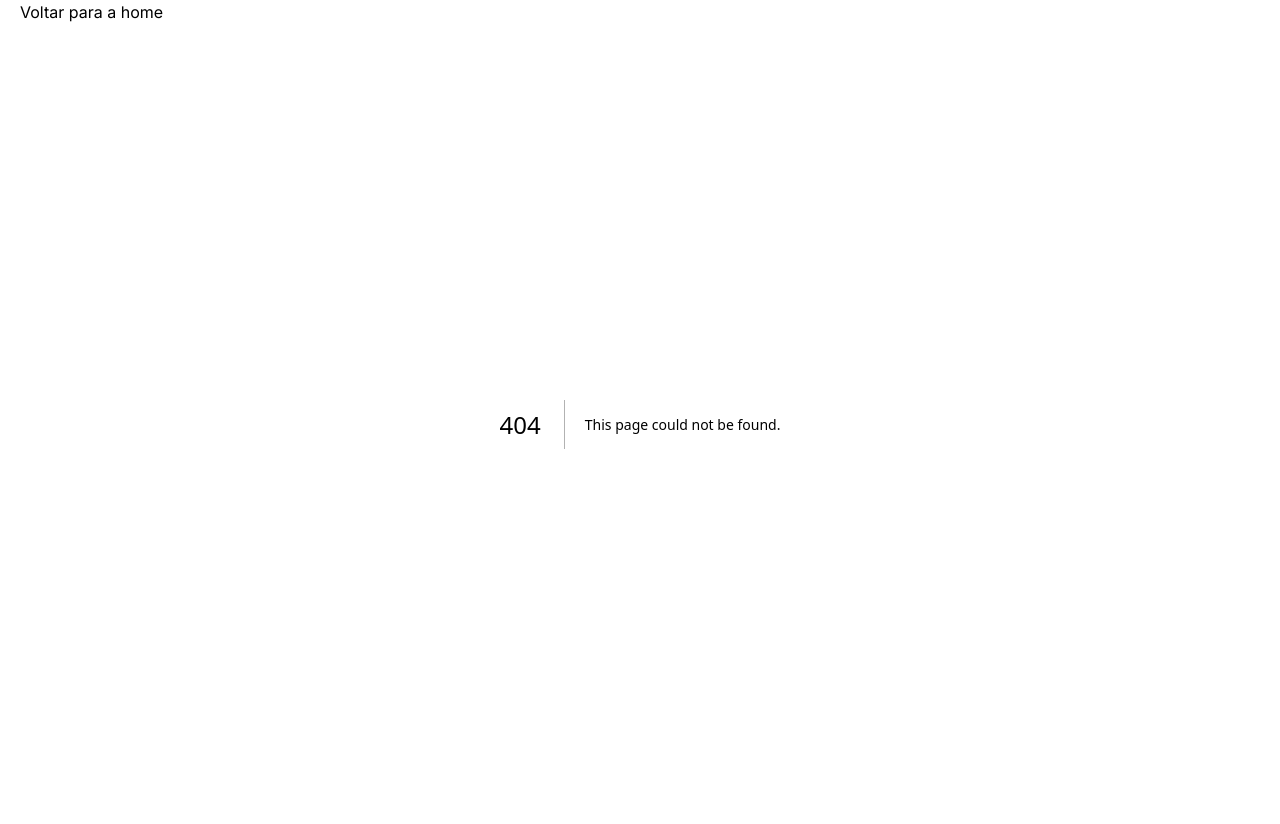
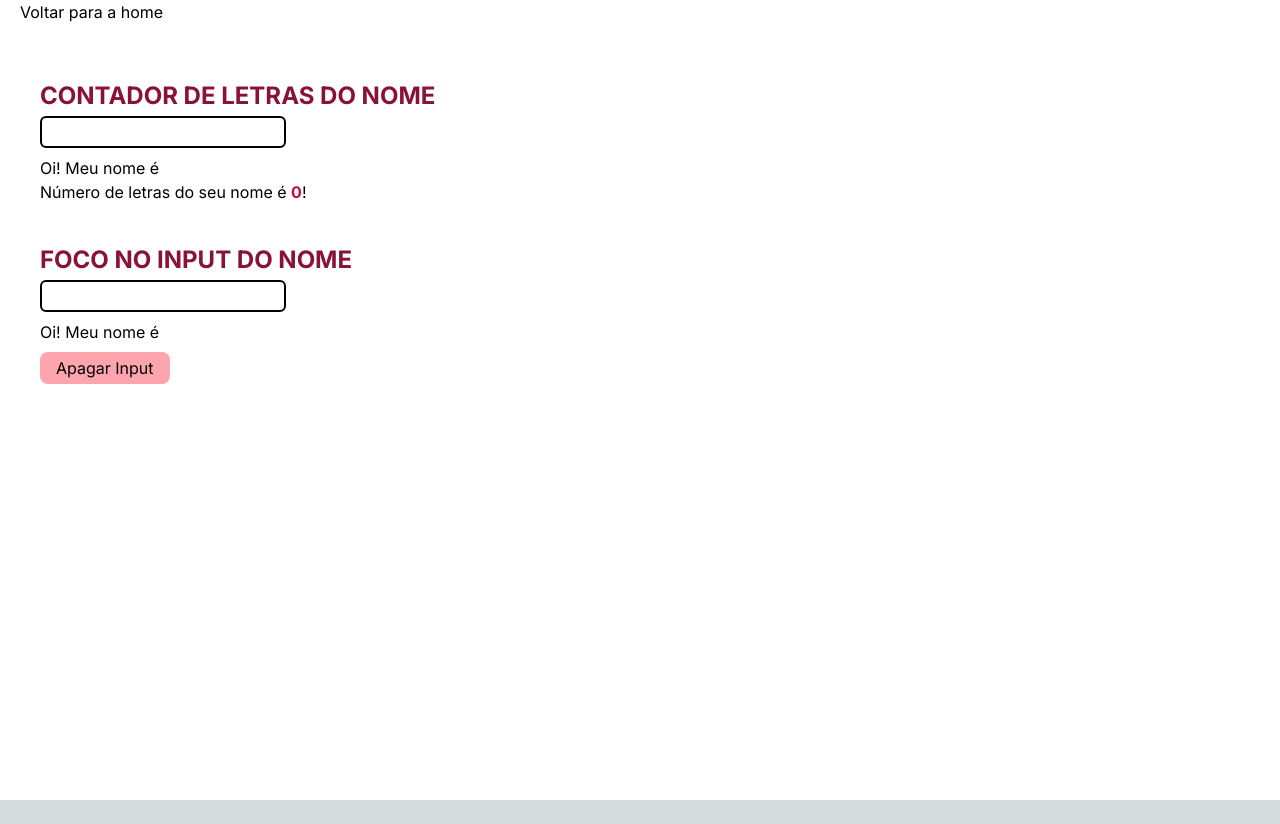
Before and after one commit to matheusapostulo/hooks-react-study, a Next.js app: page /useRef in a window 1280 px wide. Before the commit this address had no page. After the commit the page ends 800 px from the top, so only its background shows below. Built offline with nearby package versions, Linux system fonts and the light colour scheme.

Commit message:
Adicionando useRef

```diff
--- a/src/app/page.js
+++ b/src/app/page.js
@@ -1,6 +1,16 @@
 import Image from 'next/image'
 import Link from 'next/link'
-import botaoHome from './components/botaoHome'
+
+const ListItem = (props) => {
+  console.log(props.href)
+  return(
+    <li>
+      <Link href={`/${props.href}`} className='text-black text-xl'>
+          {props.children}
+      </Link>
+    </li>
+  )
+}
 
 export default function Home() {
   return (
@@ -9,21 +19,18 @@ export default function Home() {
         HOOKS REACT
       </h1>
       <ol className='text-black self-start space-y-2'>
-        <li>
-          <Link href="/useState" className='text-black text-xl'>
-              Use state
-          </Link>
-        </li>
-        <li>
-          <Link href="/useEffect" className='text-black text-xl'>
-              Use effect
-          </Link>
-        </li>
-        <li>
-          <Link href="/useReduce" className='text-black text-xl'>
-              Use reduce
-          </Link>
-        </li>
+        <ListItem href="useState">
+          Use State
+        </ListItem>
+        <ListItem href="useRef">
+          Use Ref
+        </ListItem>
+        <ListItem href="useEffect">
+          Use Effect
+        </ListItem>
+        <ListItem href="useReduce">
+          Use Reduce
+        </ListItem>
       </ol>
       <botaoHome/>
     </div>
--- /dev/null
+++ b/src/app/useRef/page.js
@@ -0,0 +1,69 @@
+"use client"
+
+import { useState, useRef, useEffect } from "react";
+
+const ExempleCount = () => {
+    const [name, setName] = useState("")
+
+    const numeroPassado = useRef(0)
+
+    console.log("Renderizou e esse é o nome", name)
+
+    /* Não precisa de use Effect sendo que já está acompanhando o estado pelo state nome em si,
+    //ou seja, não será um evento assicrono */
+    numeroPassado.current = name.length
+
+    return(
+        <div>
+            <input className="border-2 border-black rounded-md mb-2 h-8 pl-2" value={name} onChange={(e) => {setName(e.target.value)}}></input>
+            <p>Oi! Meu nome é <span className="text-rose-700 font-bold">{name}</span></p>
+            <p>Número de letras do seu nome é <span className="text-rose-700 font-bold">{numeroPassado.current}</span>! </p>
+        </div>
+    )
+}
+
+
+const ExempleFocus = () => {
+    const [name2, setName2] = useState("")
+
+    const inputRef = useRef();
+
+    const apagarFocarInput = () => {
+        inputRef.current.focus()
+        setName2("")
+    }
+
+    return(
+        <div>
+            <input
+            ref={inputRef}
+            className="border-2 border-black rounded-md mb-2 h-8 pl-2"
+            value={name2}
+            onChange={(e) => {setName2(e.target.value)}}
+            />
+            <p>Oi! Meu nome é <span className="text-rose-700 font-bold">{name2}</span></p>
+            <button className="bg-rose-300 py-1 px-4 rounded-lg mt-2" onClick={apagarFocarInput}>Apagar Input</button>
+        </div>
+    )
+}
+
+
+export default function useRefPage(){
+    return(
+        <div className="flex flex-col text-black mt-14 ml-10 mr-10 space-y-10">
+            <div>
+                <h3 className="text-rose-900 text-2xl font-bold mb-1">CONTADOR DE LETRAS DO NOME</h3>
+                <ExempleCount/>
+           </div>
+           <div>
+                <h3 className="text-rose-900 text-2xl font-bold mb-1">FOCO NO INPUT DO NOME</h3>
+                <ExempleFocus/>
+           </div>
+
+
+
+
+        </div>
+
+    )
+}
```
